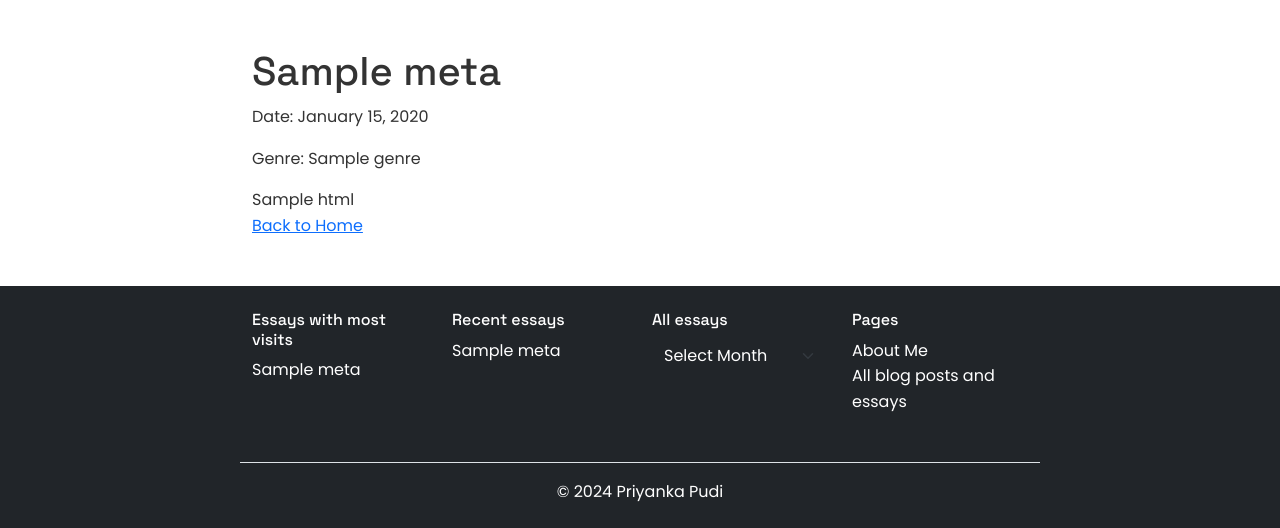
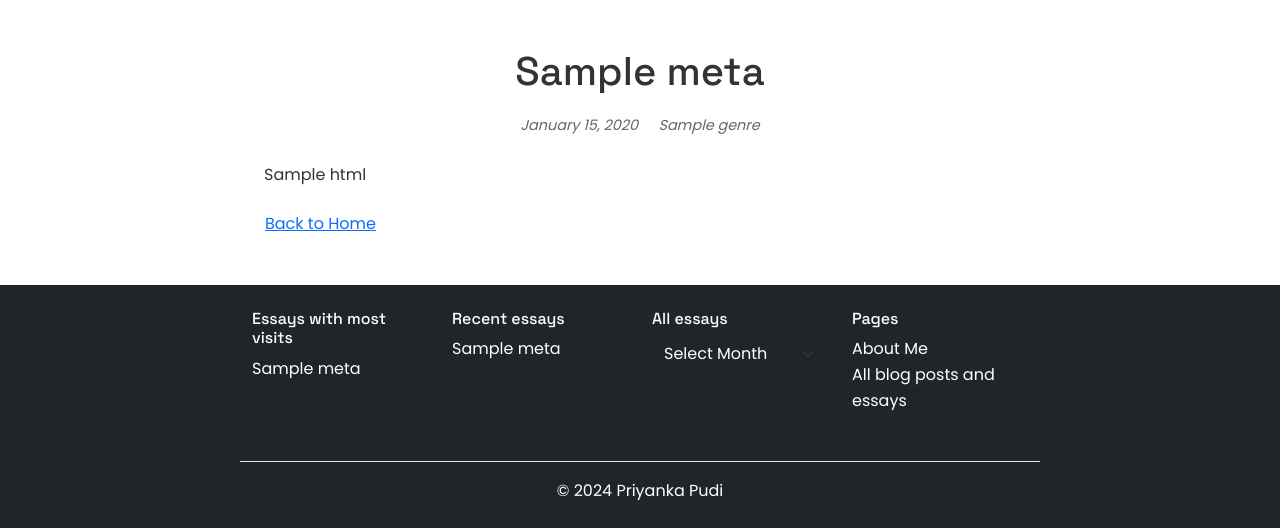
Before and after one commit to priyankaforu/priyankas-portfolio, a Flask app: template templates/post.html in a window 1280 px wide. Shown: the top 528 px of the page. Run offline with Flask 3, Linux system fonts and the light colour scheme; the template is opened without the code that fills it: most values are stand-ins (such as "Sample title", 1, 10 or a date in 2020).

Commit message:
Update post.html

```diff
--- a/templates/post.html
+++ b/templates/post.html
@@ -1,14 +1,19 @@
 {% extends "base.html" %}
 {% block content %}
-<div id="container">
-    <h1>{{ page.meta.title }}</h1>
-    <p>Date: {{ page.meta.date.strftime('%B %d, %Y') }}</p>
-    <p>Genre: {{ page.meta.genre }}</p>
 
-    <article>
+<div id="container" class="container mt-5">
+    <h1 class="mb-3"; style="text-align: center">{{ page.meta.title }}</h1>
+
+    <div class="post-meta mb-4"; style="text-align: center; font-style: italic; color: #666">
+        <span class="date me-3"; style="font-size:0.9em">{{ page.meta.date.strftime('%B %d, %Y') }}</span>
+        <span class="genre">{{ page.meta.genre }}</span>
+    </div>
+
+    <div class="post-content">
         {{ page.html|safe }}
-    </article>
+    </div>
 
-    <a href="{{ url_for('hello_priyanka') }}">Back to Home</a>
+    <a href="{{ url_for('hello_priyanka') }}" class="btn btn-link mt-4 p-0">Back to Home</a>
 </div>
+
 {% endblock %}
```
